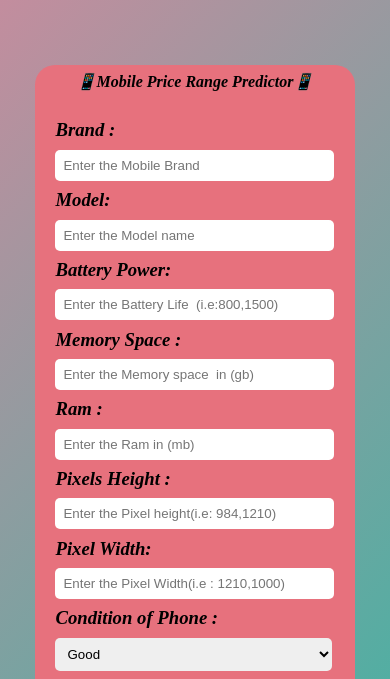
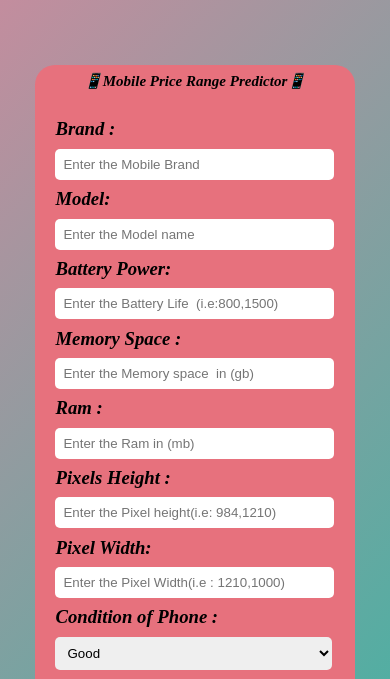
Before and after one commit to Danishmahajan/Mobile-Price-Range-Prediction, a Flask app: page / in a window 390 px wide. Shown: the top 679 px of the page. Run offline with Flask 2, Linux system fonts and the light colour scheme; parts of the project's set-up code (start-up, migrations or seed data) failed here and were passed over.

Commit message:
Update style.css

```diff
--- a/static/style.css
+++ b/static/style.css
@@ -199,7 +199,7 @@ input:focus{
     }
     .heading{
         background-color:#e7717d;
-        font-size:16px ;
+        font-size:15px ;
         font-weight:bold;
         text-align: center;
         padding-top: 2.5%;
```
